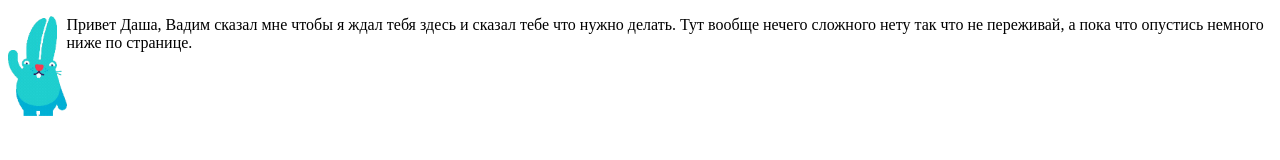
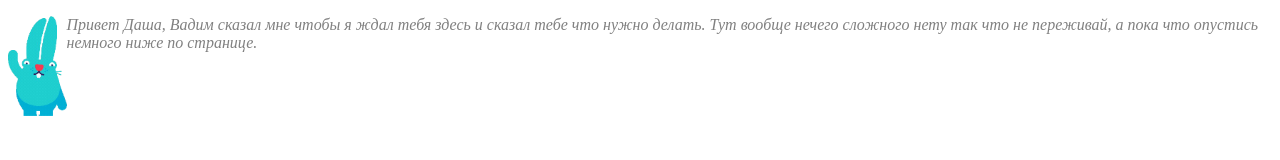
Before and after one commit to tuanun/tuanun.github.io, a plain HTML site: page index.html in a window 1280 px wide. Drawn offline with Linux system fonts and the light colour scheme.

Commit message:
Update index.html

```diff
--- a/index.html
+++ b/index.html
@@ -9,13 +9,17 @@
 		 	float: left;
 		 	height: 100px;
 		 }
+          .hello{
+          	font-style: italic;
+          	color: grey;
 
+          }
 	</style>
 </head>
 <body>
 
     <img style="size: 10px;" class="hellobunny" src="Images/bunny2.png">
-    <p>Привет Даша, Вадим сказал мне чтобы я ждал тебя здесь и сказал тебе что нужно делать. Тут вообще нечего сложного нету так что не переживай, а пока что опустись немного ниже по странице.</p>
+    <p class="hello">Привет Даша, Вадим сказал мне чтобы я ждал тебя здесь и сказал тебе что нужно делать. Тут вообще нечего сложного нету так что не переживай, а пока что опустись немного ниже по странице.</p>
 
 
 
```
